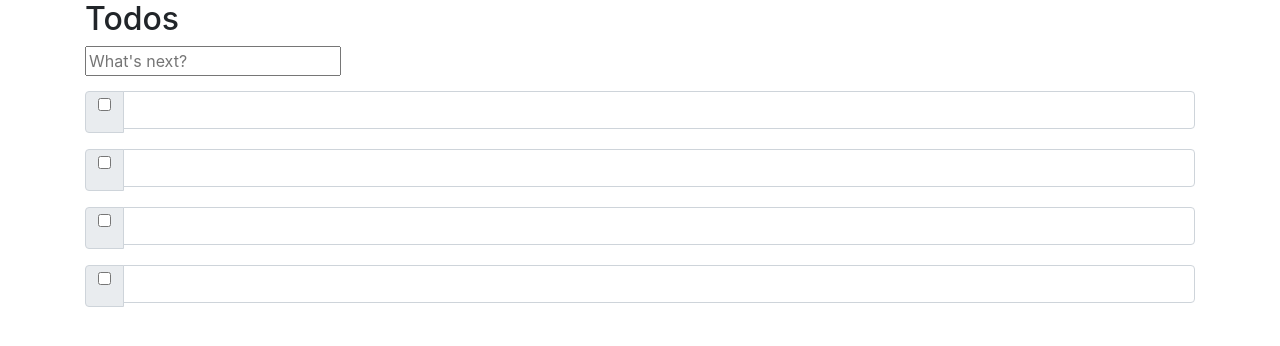
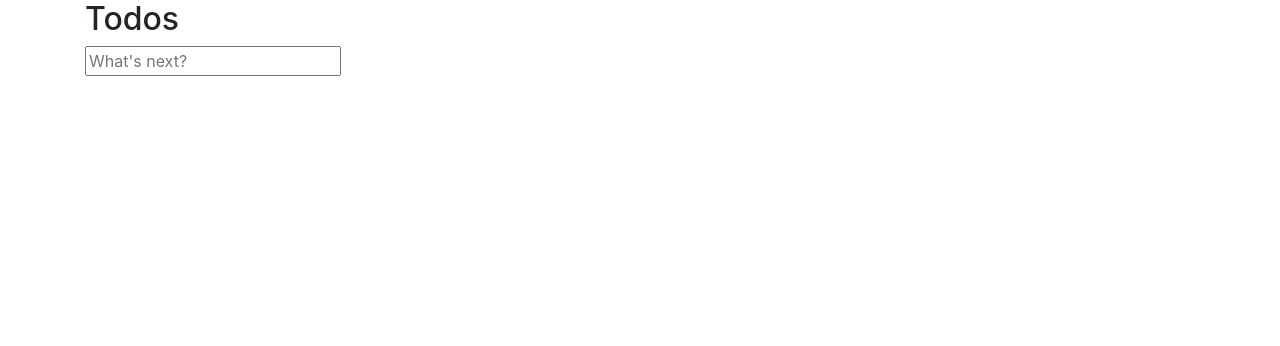
Before and after one commit to kaliftamir/to-do-app, a React (Create React App) app: page /cars/1 in a window 1280 px wide. Shown: the top 346 px of the page. Built offline with nearby package versions, Linux system fonts and the light colour scheme.

Commit message:
set toRender in 'Enter' function

```diff
--- a/src/components/TodosPage.js
+++ b/src/components/TodosPage.js
@@ -13,39 +13,34 @@ function TodosPage() {
 
         setIname(event.target.value)
         console.log(event.target.value)
-
     }
 
     // Array to render
 
-    let toDoArr = [];
-    let i = 0
-    for(let j=0;j<=3;j++) {
-        toDoArr.push(<Todo id={j} onChange={updateIname} text={iname}/>)
-    }
+    // for(let j=0;j<=3;j++) {
+    //     toDoArr.push(<Todo id={j} onChange={updateIname} text={iname}/>)
+    // }
 
     // Getting props callback from Input component (child)
-    const [isEntered, setIsEntered] = React.useState(false);
-
+    const [toRender, setToRender] = React.useState([]);
+    let toDoArr = [toRender];
+    let i = 0
 
     function handleKeyDown (event) {
 
         if (event.key === 'Enter') {
           console.log('was entered')
 
-          toDoArr.push(<Todo onChange={updateIname} text={iname}/>)
-          console.log(toDoArr)
+          toDoArr.push(<Todo key={i} id={i} text={event.target.value }/>)
+          i++
 
-          setIsEntered(true)
-
-          setIname(event.target.value)
+          setToRender(toDoArr)
+          console.log(toRender)
           event.target.value=""
-          setIsEntered(false)
 
         }
 
     }
-
 
 
 
@@ -54,7 +49,7 @@ function TodosPage() {
            <h2>Todos</h2>
 
            <Input inputEntered={handleKeyDown}/>
-           {toDoArr}
+           {toRender}
        </div>
     )
 }
--- a/src/components/TodosPage/Input.js
+++ b/src/components/TodosPage/Input.js
@@ -4,7 +4,7 @@ import 'bootstrap/dist/css/bootstrap.min.css';
 
 function Input (props) {
 
-    const {id,text,inputEntered} = props
+    const {text,inputEntered} = props
 
     // // controlled component
     // const [iname, setIname] = React.useState("");
@@ -16,8 +16,8 @@ function Input (props) {
     // }
 
     // Sending State Up (props callback)
-    function entered(target) {
-        inputEntered(target);
+    function entered(event) {
+        inputEntered(event);
     }
 
     // const [isEntered, setIsEntered] = React.useState(false);
@@ -32,7 +32,8 @@ function Input (props) {
 
     //   }
 
-      return <input id={id} type="text" onKeyDown={entered} placeholder="What's next?"/>
+      return <input type="text" onKeyDown={entered} placeholder="What's next?"/>
+
 }
 
 export default Input;
--- a/src/components/TodosPage/Todo.js
+++ b/src/components/TodosPage/Todo.js
@@ -15,7 +15,7 @@ function Todo(props) {
                 <InputGroup.Prepend>
                 <InputGroup.Checkbox aria-label="Checkbox for following text input" />
                 </InputGroup.Prepend>
-                <FormControl aria-label="Text input with checkbox" value={text} />
+                <FormControl aria-label="Text input with checkbox" value={text} onChange={()=>text} />
             </InputGroup>
 
         </div>
```
